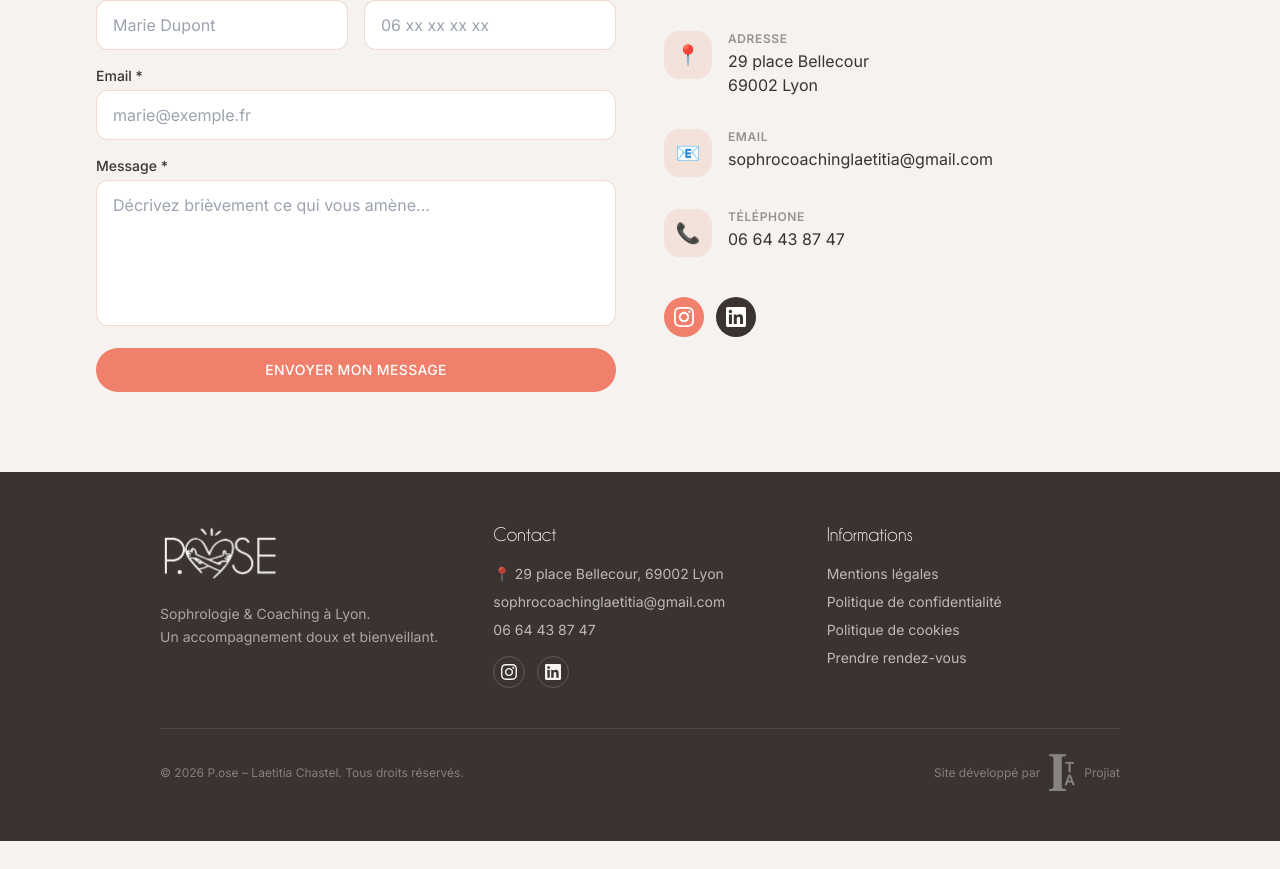
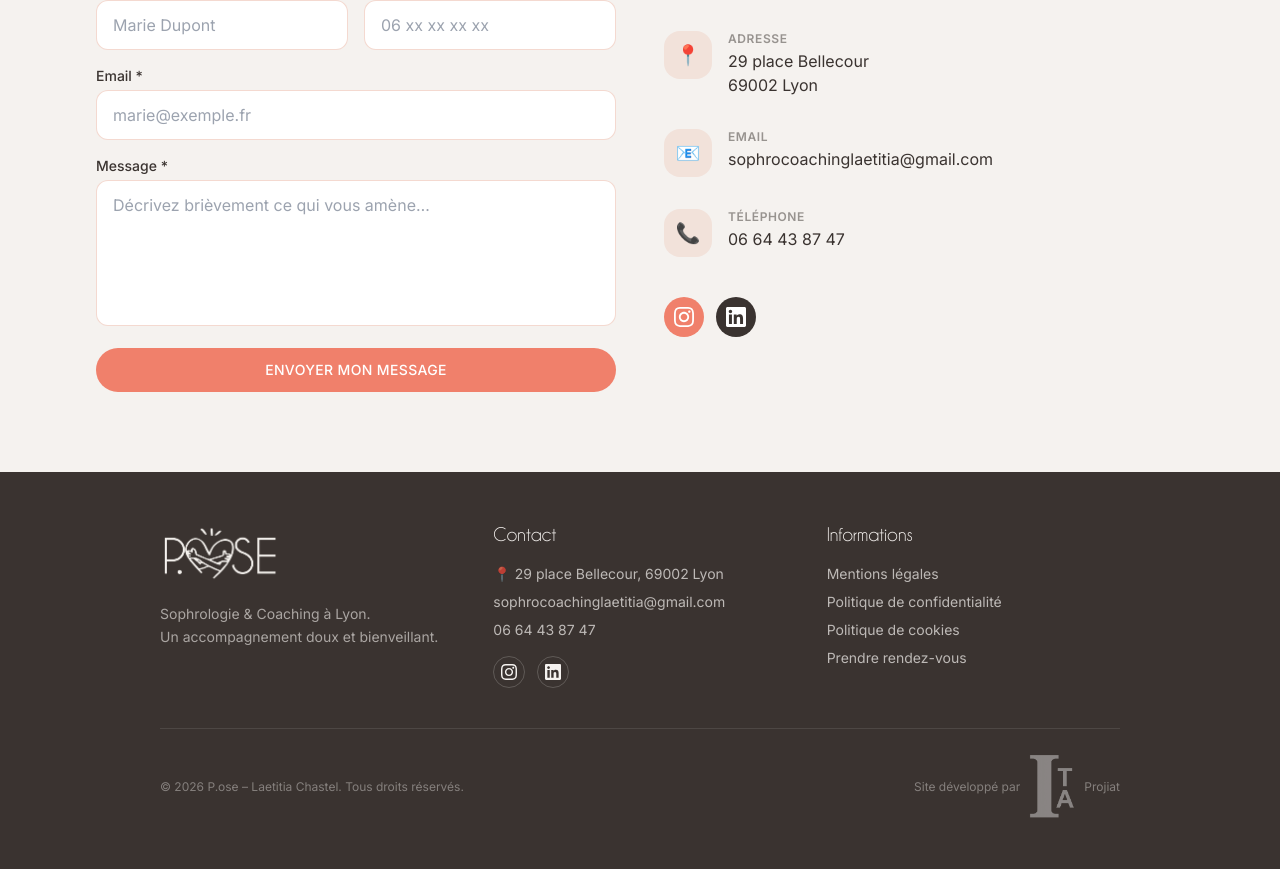
Before and after one commit to cestderrick/site_web_laetitia, a Next.js app: page / in a window 1280 px wide. Shown: the part 4738-5607 px from the top of the page. Before the commit the page ends 5579 px from the top, so only its background shows below. Built offline with nearby package versions, Linux system fonts and the light colour scheme; no server answers.

Commit message:
fix: bigger Projiat logo in footer

```diff
--- a/src/components/Footer.tsx
+++ b/src/components/Footer.tsx
@@ -93,8 +93,8 @@ export default function Footer() {
             <Image
               src="/logos/projiat-logo.png"
               alt="Projiat"
-              width={28}
-              height={28}
+              width={48}
+              height={48}
               className="object-contain opacity-40 hover:opacity-70 transition-opacity"
               style={{ filter: 'brightness(0) invert(1)' }}
             />
```
